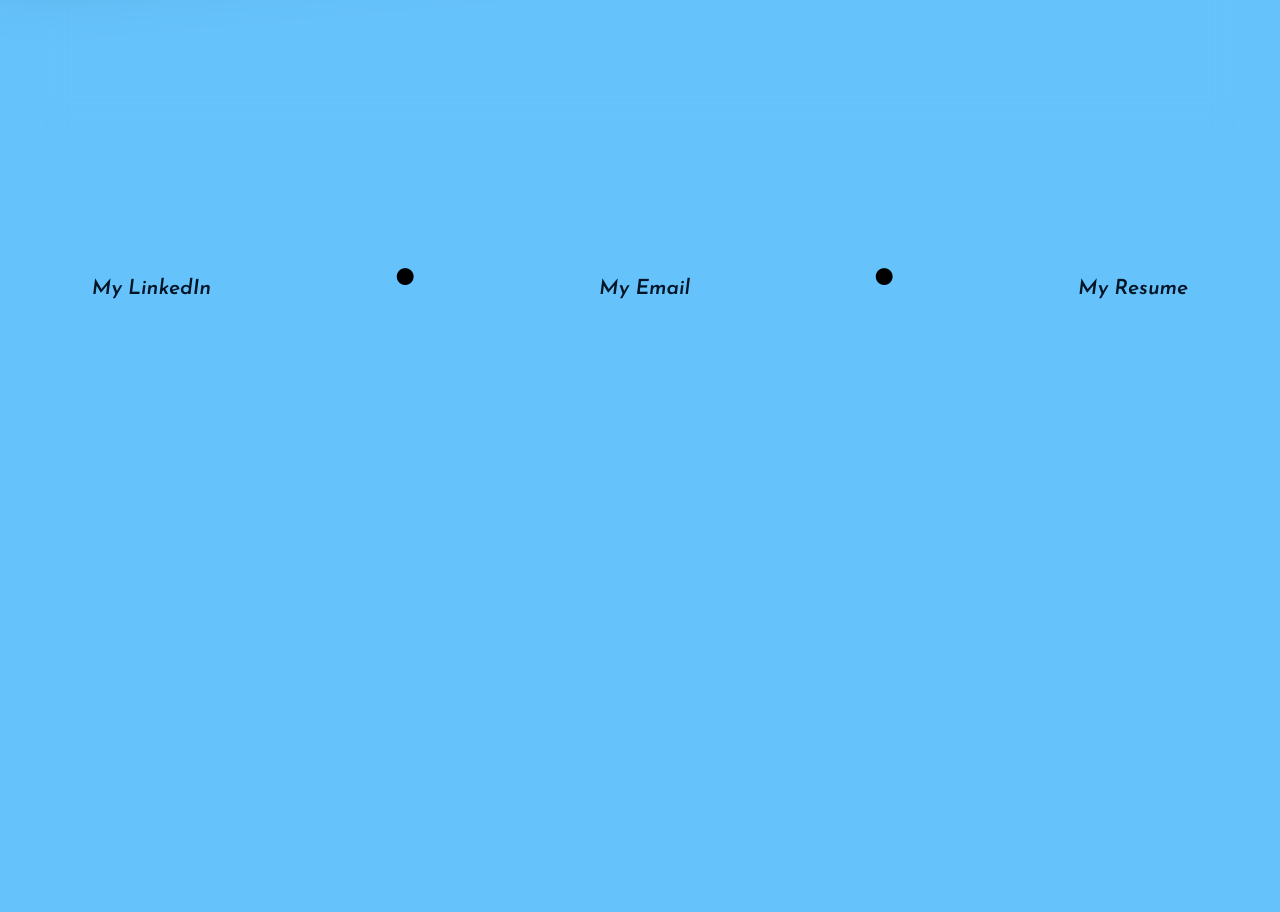
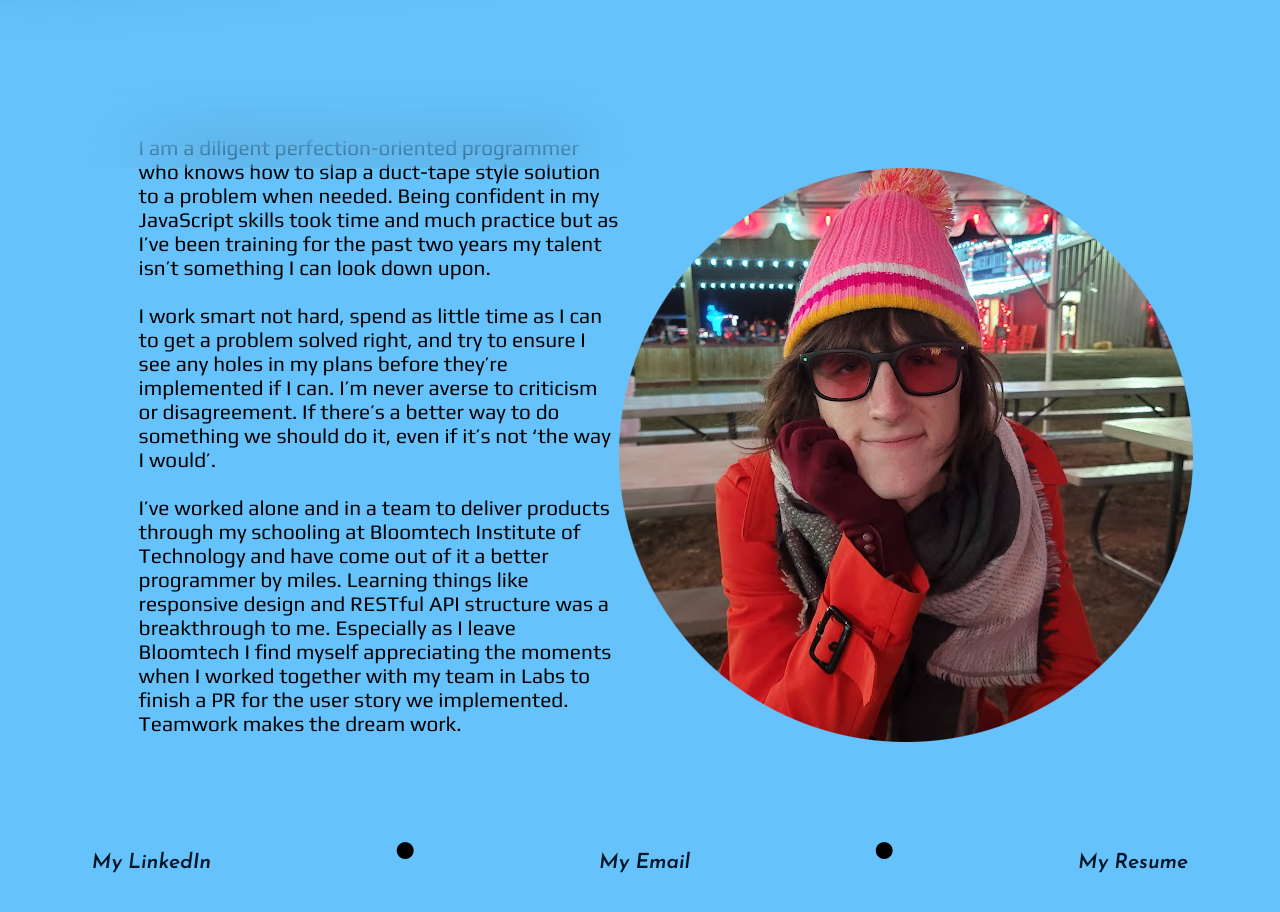
Before and after one commit to esmodea/MyPortfolio, a React (Create React App) app in the folder portfolio-fe/: page /about in a window 1280 px wide. Shown: the part 2160-3072 px from the top of the page. Before the commit the page ends 2568 px from the top, so only its background shows below. Built offline with nearby package versions, Linux system fonts and the light colour scheme.

Commit message:
Created structure of SelfDesc and added image

```diff
--- a/portfolio-fe/src/features/components/AboutPage/AboutPage.js
+++ b/portfolio-fe/src/features/components/AboutPage/AboutPage.js
@@ -3,7 +3,8 @@ import NavBar from "../common/NavBar";
 import Welcome from './Welcome';
 import CodeExperience from "./CodeExperience";
 import Footer from '../common/Footer';
-import './aboutPage.css'
+import SelfDesc from "./SelfDesc";
+import './aboutPage.css';
 
 const AboutPage = () => {
     return (
@@ -12,6 +13,7 @@ const AboutPage = () => {
                 <NavBar />
                 <Welcome />
                 <CodeExperience />
+                <SelfDesc />
                 <Footer />
             </div>
         </>
--- a/portfolio-fe/src/features/components/AboutPage/SelfDesc.js
+++ b/portfolio-fe/src/features/components/AboutPage/SelfDesc.js
@@ -1,9 +1,19 @@
 import React from 'react';
+import selfPhoto from '../../assets/self-photo.png';
 
 const SelfDesc = () => {
     return(
         <>
-
+            <div className='about-content'>
+                <article className='article-text'>
+                I am a diligent perfection-oriented programmer who knows how to slap a duct-tape style solution to a problem when needed. Being confident in my JavaScript skills took time and much practice but as I’ve been training for the past two years my talent isn’t something I can look down upon.
+                <br /><br />
+                I work smart not hard, spend as little time as I can to get a problem solved right, and try to ensure I see any holes in my plans before they’re implemented if I can. I’m never averse to criticism or disagreement. If there’s a better way to do something we should do it, even if it’s not ‘the way I would’.
+                <br /><br />
+                I’ve worked alone and in a team to deliver products through my schooling at Bloomtech Institute of Technology and have come out of it a better programmer by miles. Learning things like responsive design and RESTful API structure was a breakthrough to me. Especially as I leave Bloomtech I find myself appreciating the moments when I worked together with my team in Labs to finish a PR for the user story we implemented. Teamwork makes the dream work.
+                </article>
+                <img src={selfPhoto} />
+            </div>
         </>
     )
 };
--- a/portfolio-fe/src/features/components/AboutPage/aboutPage.css
+++ b/portfolio-fe/src/features/components/AboutPage/aboutPage.css
@@ -85,6 +85,9 @@
     font-size: 48px;
 }
 
+.about-content{
+    display: flex;
+}
 
 @keyframes leave {
     0% {margin-top: 0rem; opacity: 100;}
```
